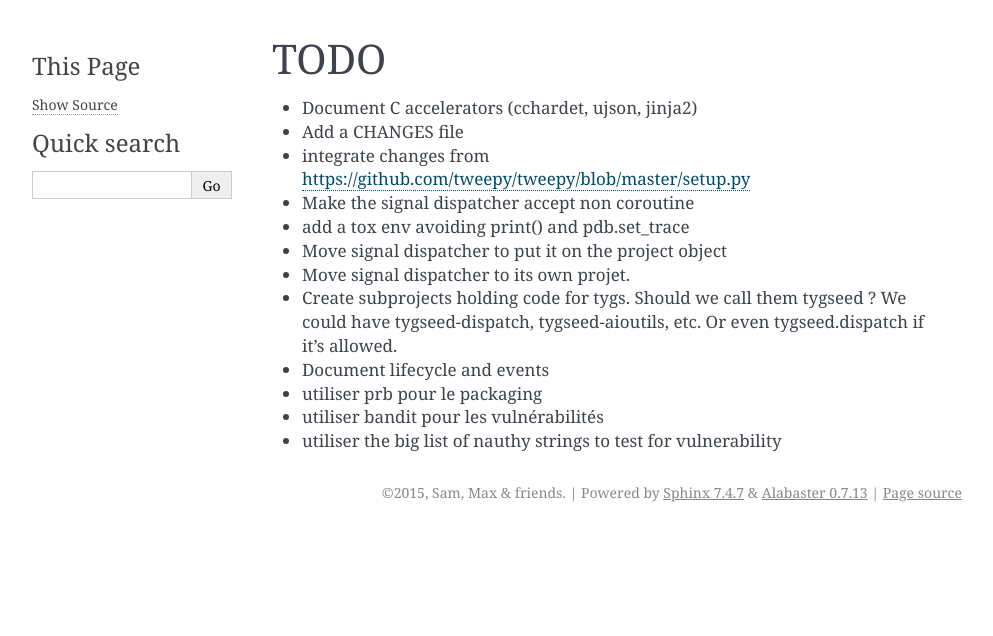
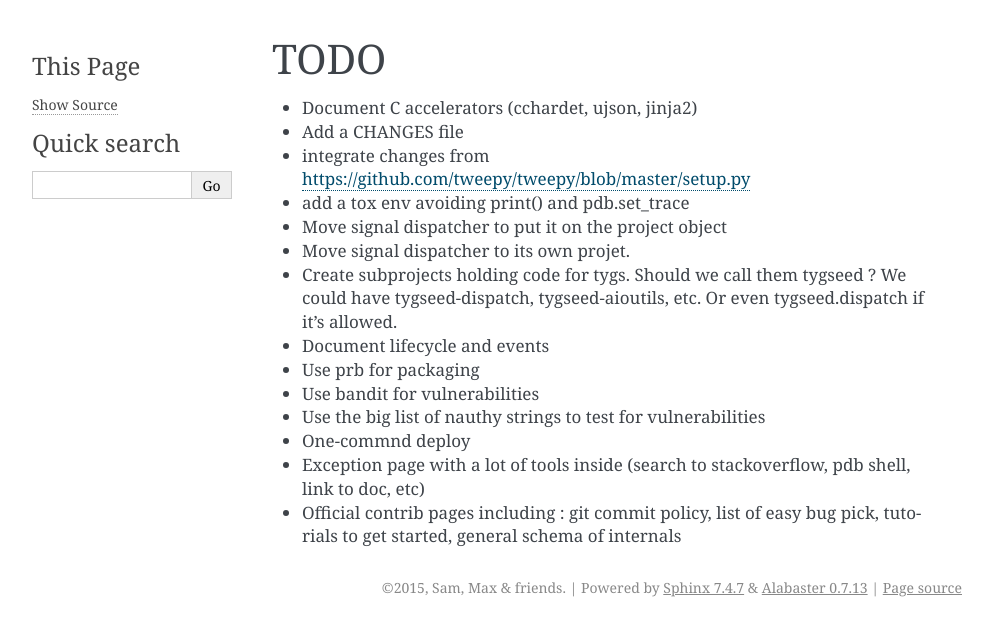
Before and after one commit to Tygs/tygs, a Sphinx documentation site: the page built from doc/source/todo.rst, in a window 1280 px wide. Shown: the top 636 px of the page, without its empty margins (148-1141 px from the left). Built offline with Sphinx 7.4.7, drawn with Linux system fonts in a browser that asks for light colours.

Commit message:
Fix typo

```diff
--- a/doc/source/todo.rst
+++ b/doc/source/todo.rst
@@ -4,7 +4,6 @@
 - Document C accelerators (cchardet, ujson, jinja2)
 - Add a CHANGES file
 - integrate changes from https://github.com/tweepy/tweepy/blob/master/setup.py
-- Make the signal dispatcher accept non coroutine
 - add a tox env avoiding print() and pdb.set_trace
 - Move signal dispatcher to put it on the project object
 - Move signal dispatcher to its own projet.
@@ -12,6 +11,9 @@
   We could have tygseed-dispatch, tygseed-aioutils, etc. Or even tygseed.dispatch
   if it's allowed.
 - Document lifecycle and events
-- utiliser prb pour le packaging
-- utiliser bandit pour les vulnérabilités
-- utiliser the big list of nauthy strings to test for vulnerability
+- Use prb for packaging
+- Use bandit for vulnerabilities
+- Use the big list of nauthy strings to test for vulnerabilities
+- One-commnd deploy
+- Exception page with a lot of tools inside (search to stackoverflow, pdb shell, link to doc, etc)
+- Official contrib pages including : git commit policy, list of easy bug pick, tutorials to get started, general schema of internals
```
Also changed, not shown: 1 other file.
